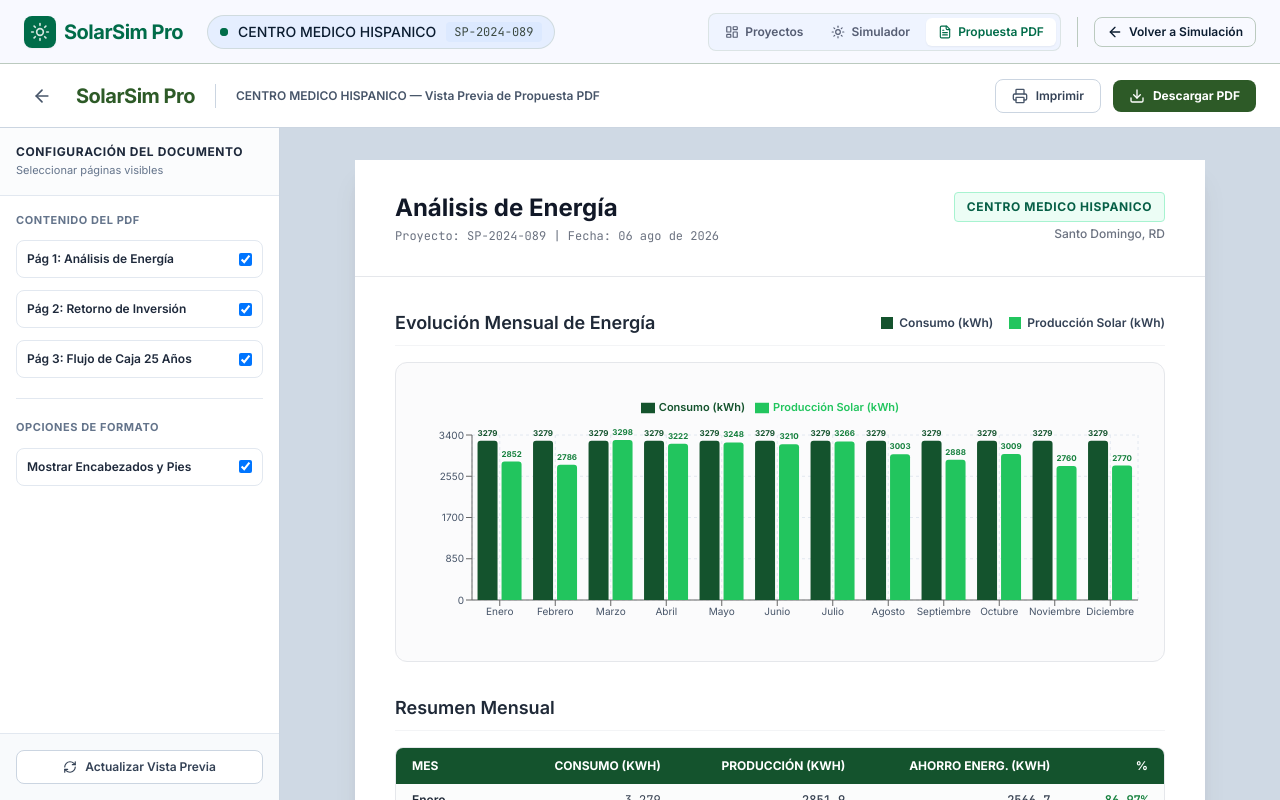
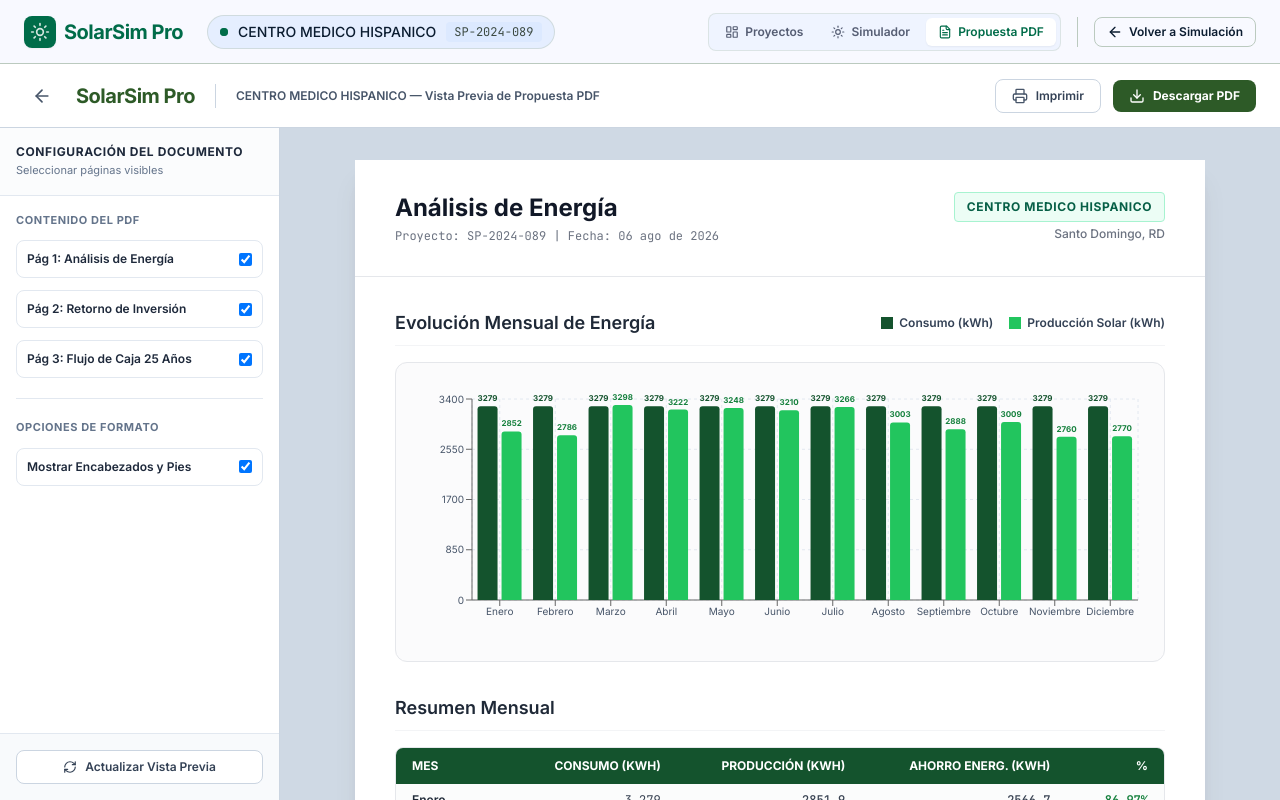
Before and after one commit to WilkerDev1/solarsim-pro, a React (Vite) app: page / in a window 1280 px wide. Both pictures are taken after a click on the button "Propuesta PDF". Built offline with nearby package versions, Linux system fonts and the light colour scheme.

Commit message:
fix: remove duplicate Recharts Legend inside chart box so only 1 single legend remains in chart header

```diff
--- a/src/components/pdf/PDFProposalView.tsx
+++ b/src/components/pdf/PDFProposalView.tsx
@@ -290,7 +290,6 @@
                           <XAxis dataKey="month" tick={{ fontSize: 10, fill: '#475569' }} />
                           <YAxis tick={{ fontSize: 10, fill: '#475569' }} />
                           <Tooltip formatter={(val: number) => [`${Math.round(val).toLocaleString()} kWh`, '']} />
-                          <Legend verticalAlign="top" height={36} wrapperStyle={{ fontSize: '11px', fontWeight: '600', paddingTop: '0px' }} />
 
                           <Bar dataKey="consumptionKWh" name="Consumo (kWh)" fill="#14532d" radius={[3, 3, 0, 0]}>
                             <LabelList dataKey="consumptionKWh" position="top" style={{ fontSize: '8px', fill: '#14532d', fontWeight: 'bold' }} formatter={(val: number) => Math.round(val)} />
```
